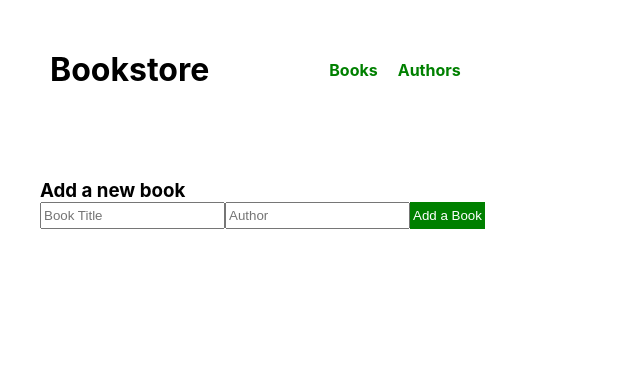
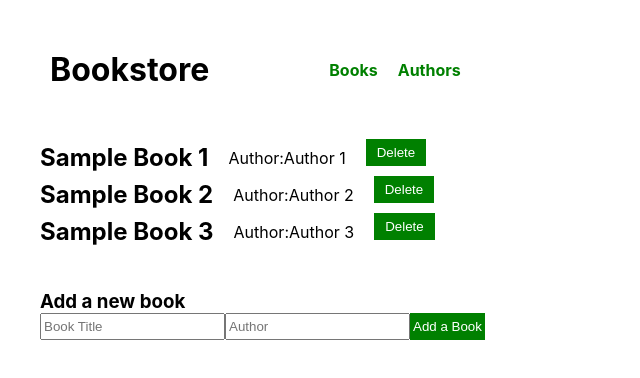
Before and after one commit to gilberthappi/Bookstore-App, a React (Create React App) app: page / in a window 1280 px wide. Shown: the top 378 px of the page, without its empty margins (0-640 px from the left). Built offline with nearby package versions, Linux system fonts and the light colour scheme.

Commit message:
correctly files as requested by Reviwer

```diff
--- a/src/components/BookList.jsx
+++ b/src/components/BookList.jsx
@@ -3,8 +3,31 @@ import React from 'react';
 import PropTypes from 'prop-types';
 import BookIndividual from './BookIndividual';
 
+const staticBooks = [
+  {
+    id: 1,
+    title: 'Sample Book 1',
+    author: 'Author 1',
+  },
+  {
+    id: 2,
+    title: 'Sample Book 2',
+    author: 'Author 2',
+  },
+  {
+    id: 3,
+    title: 'Sample Book 3',
+    author: 'Author 3',
+  },
+];
+
 const BookList = ({ books, onDelete }) => (
   <div>
+    {/* Render static books */}
+    {staticBooks.map((book) => (
+      <BookIndividual key={book.id} book={book} onDelete={onDelete} />
+    ))}
+    {/* Render dynamic books passed as a prop */}
     {books.map((book) => (
       <BookIndividual key={book.id} book={book} onDelete={onDelete} />
     ))}
```
